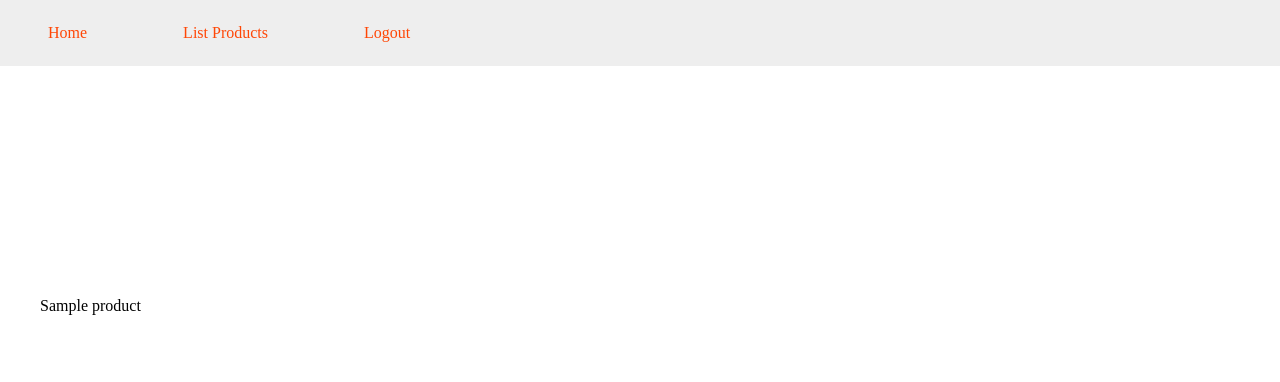
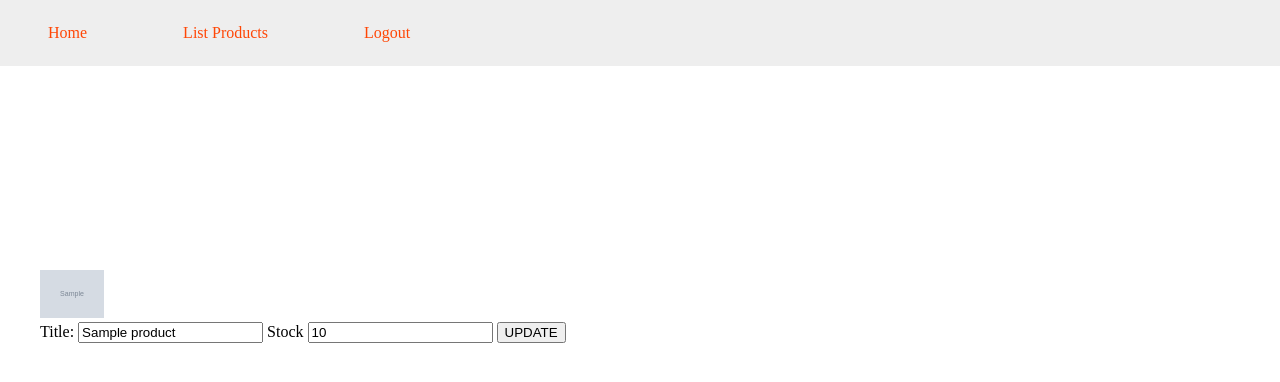
Before and after one commit to itcsdb1912/itcsdb1912, a Flask app: template templates/product.html in a window 1280 px wide. Shown: the top 382 px of the page. Run offline with Flask 2, Linux system fonts and the light colour scheme; the template is opened without the code that fills it: most values are stand-ins (such as "Sample title", 1, 10 or a date in 2020); grey boxes marked "Sample" are stand-in pictures.

Commit message:
product detail page

```diff
--- a/templates/product.html
+++ b/templates/product.html
@@ -3,7 +3,16 @@
 {% block content %}
 <div>
     {% if product %}
-        <p>{{ product.title }}</p>
+        <div>
+            <img style="max-width: 64px;" src="{{product.image.src}}" alt="">
+            <form action="/update_product">
+                <label for="title">Title:</label>
+                <input type="text" name="title" value="{{product.title}}">
+                <label for="stock">Stock</label>
+                <input type="text" name="stock" value="{{product.variants[0].inventory_quantity}}">
+                <input type="submit" value="UPDATE">
+            </form>
+        </div>
     {% else %}
         <h1>wrong product_id</h1>
     {% endif %}
```
